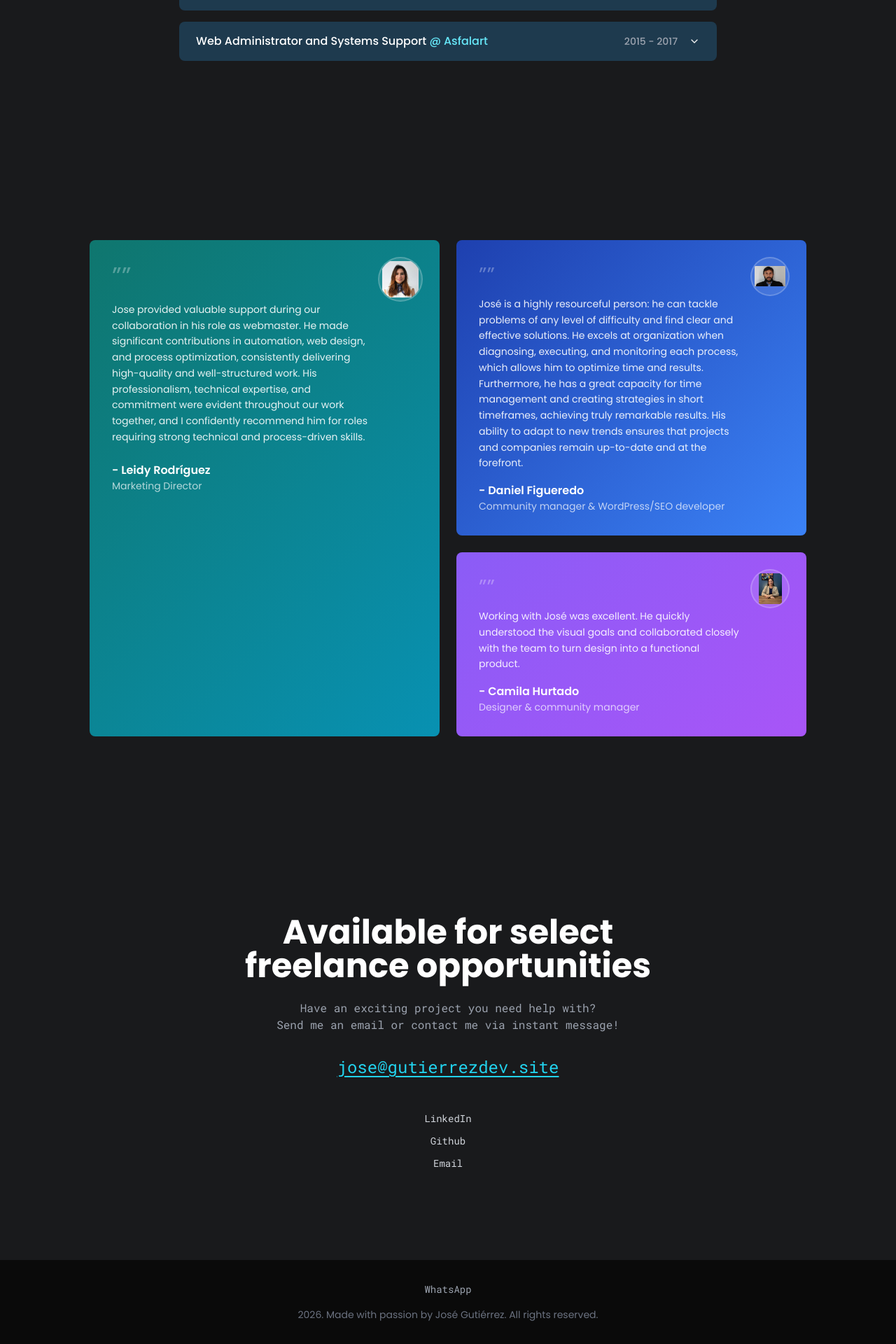
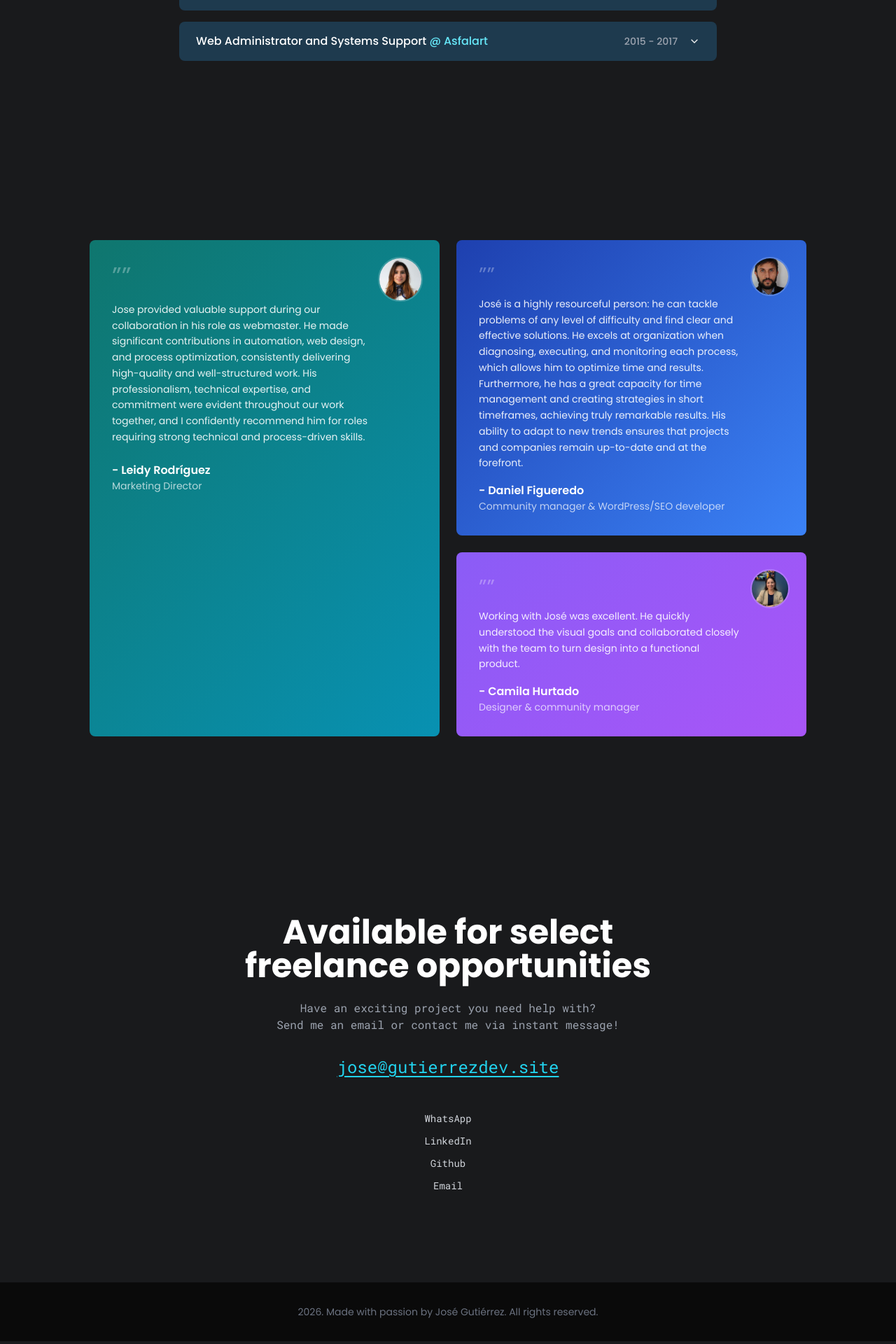
Before and after one commit to joseagdiaz37/gutierrezdev.site, a Next.js app: page / in a window 1280 px wide. Shown: the part 4486-6406 px from the top of the page at 70% size. Built offline with nearby package versions, Linux system fonts and the light colour scheme.

Commit message:
Fix testimonial avatars and contact links

```diff
--- a/src/components/ContactSection.tsx
+++ b/src/components/ContactSection.tsx
@@ -3,6 +3,7 @@
 import { useLanguage } from "@/contexts/LanguageContext";
 
 const socialLinks = [
+  { name: "WhatsApp", href: "https://wa.me/573196253079" },
   { name: "LinkedIn", href: "https://www.linkedin.com/in/joseagdiaz/" },
   { name: "Github", href: "https://github.com/joseagdiaz37" },
   { name: "Email", href: "mailto:jose@gutierrezdev.site" },
--- a/src/components/Footer.tsx
+++ b/src/components/Footer.tsx
@@ -30,16 +30,6 @@ export default function Footer() {
       </button>
 
       <div className="container mx-auto px-6">
-        <div className="flex items-center justify-center gap-4 mb-4 text-sm font-mono">
-          <a
-            href="https://wa.me/573196253079"
-            target="_blank"
-            rel="noopener noreferrer"
-            className="text-gray-400 hover:text-white transition-colors"
-          >
-            WhatsApp
-          </a>
-        </div>
         <p className="text-gray-500 text-sm text-center">
           {language === "es"
             ? `${new Date().getFullYear()}. Hecho con pasión por José Gutiérrez. Todos los derechos reservados.`
--- a/src/components/TestimonialsSection.tsx
+++ b/src/components/TestimonialsSection.tsx
@@ -15,6 +15,7 @@ const testimonials = [
       es: "Directora de marketing",
     },
     image: "/projects/leidyr.jpg",
+    imageClass: "object-cover object-top scale-110",
     bgClass: "bg-gradient-turquoise",
   },
   {
@@ -29,6 +30,7 @@ const testimonials = [
       es: "Community manager y desarrollador de WordPress y SEO",
     },
     image: "/projects/danief.jpeg",
+    imageClass: "object-cover object-center scale-125",
     bgClass: "bg-gradient-blue",
   },
   {
@@ -43,6 +45,7 @@ const testimonials = [
       es: "Diseñadora y community manager",
     },
     image: "/projects/camilah.jpg",
+    imageClass: "object-cover object-top scale-110",
     bgClass: "bg-gradient-purple",
   },
 ];
@@ -58,11 +61,11 @@ export default function TestimonialsSection() {
           <div
             className={`${testimonials[0].bgClass} p-8 rounded-lg relative`}
           >
-            <div className="absolute top-6 right-6 w-16 h-16 rounded-full overflow-hidden border-2 border-white/20 bg-white/10">
+            <div className="absolute top-6 right-6 w-16 h-16 rounded-full overflow-hidden border-2 border-white/20">
               <img
                 src={testimonials[0].image}
                 alt={testimonials[0].author}
-                className="w-full h-full object-contain p-1"
+                className={`w-full h-full ${testimonials[0].imageClass} transform`}
               />
             </div>
             <div className="text-4xl text-white/30 mb-4">&rdquo;&rdquo;</div>
@@ -84,11 +87,11 @@ export default function TestimonialsSection() {
                 key={testimonial.id}
                 className={`${testimonial.bgClass} p-8 rounded-lg relative`}
               >
-                <div className="absolute top-6 right-6 w-14 h-14 rounded-full overflow-hidden border-2 border-white/20 bg-white/10">
+                <div className="absolute top-6 right-6 w-14 h-14 rounded-full overflow-hidden border-2 border-white/20">
                   <img
                     src={testimonial.image}
                     alt={testimonial.author}
-                    className="w-full h-full object-contain p-1"
+                    className={`w-full h-full ${testimonial.imageClass} transform`}
                   />
                 </div>
                 <div className="text-3xl text-white/30 mb-3">&rdquo;&rdquo;</div>
```
